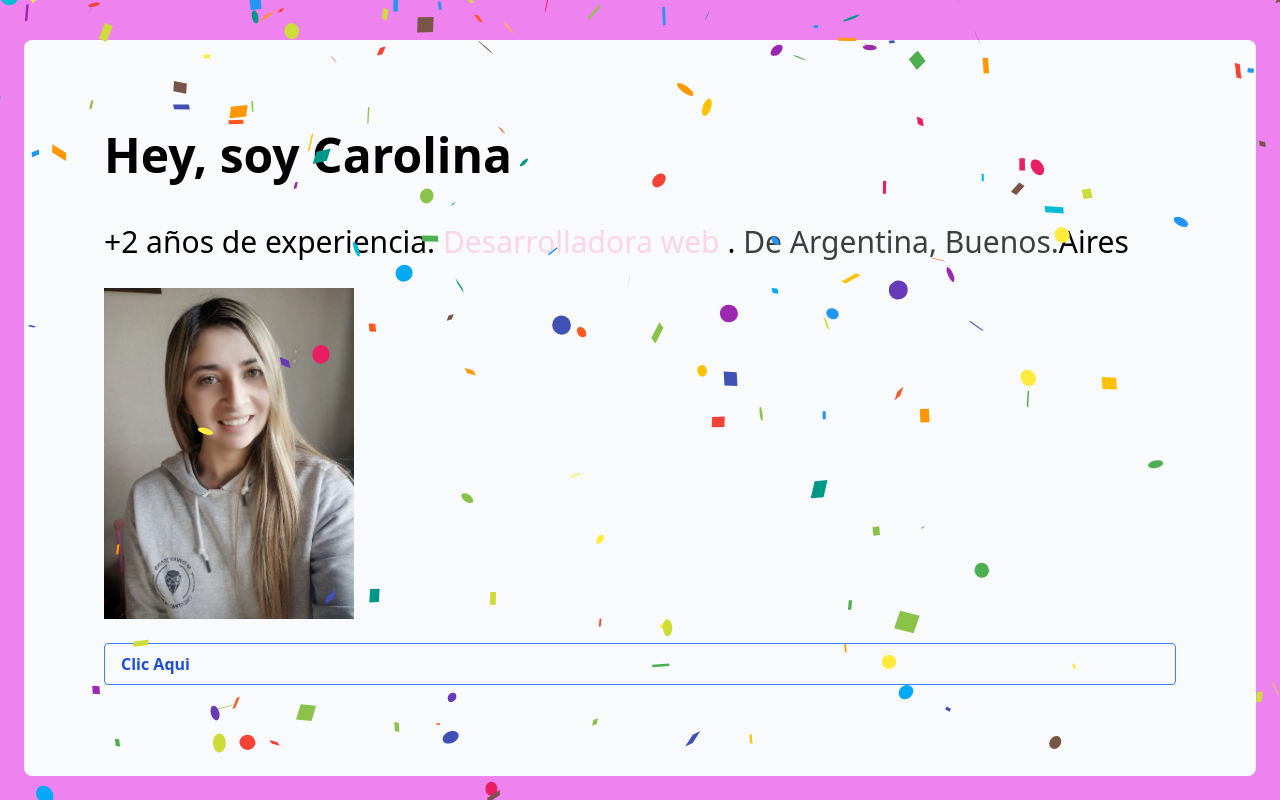
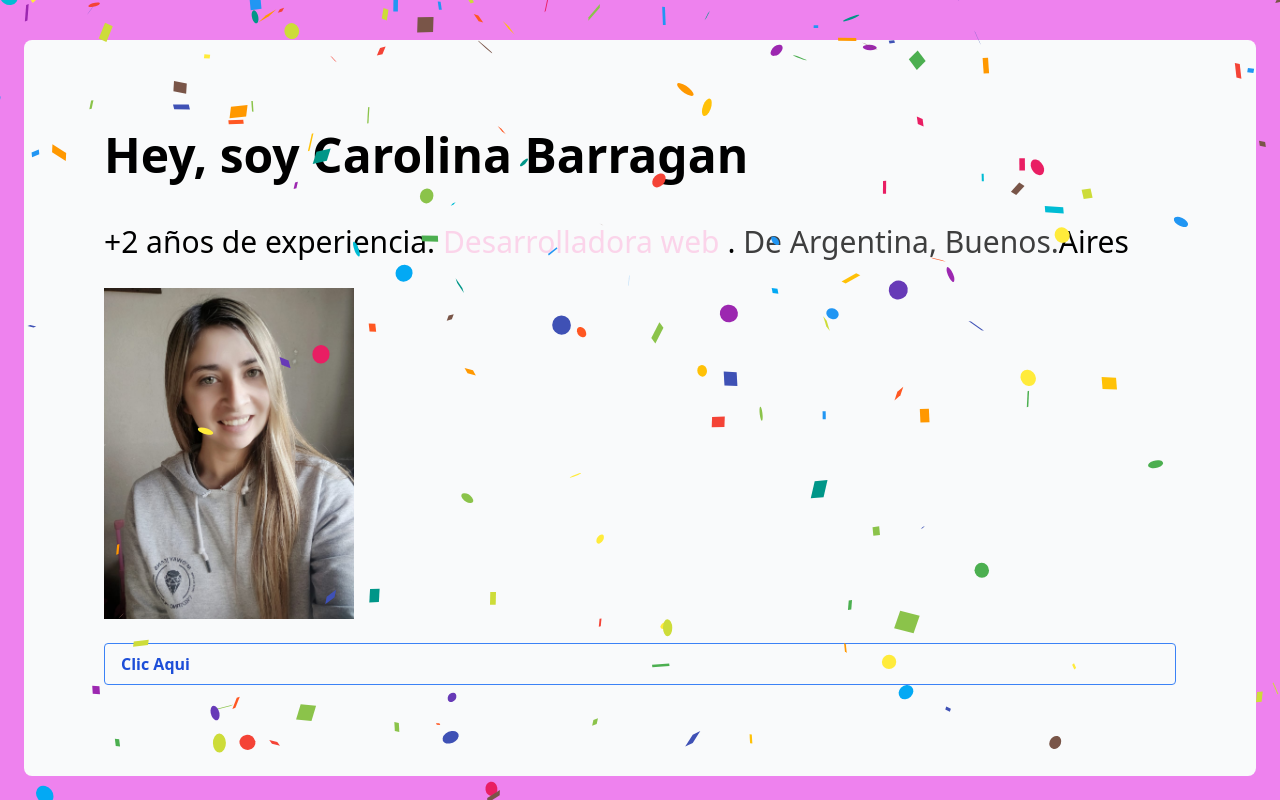
Before and after one commit to carobarragan/CarolinaPortfolio, a Next.js app: page / in a window 1280 px wide. Built offline with nearby package versions, Linux system fonts and the light colour scheme; a web font is replaced by a local one.

Commit message:
modified-name

```diff
--- a/src/app/page.tsx
+++ b/src/app/page.tsx
@@ -9,7 +9,7 @@ export default function Home() {
         <p className={`text-xl text-gray-000 md:text-3xl md:leading-normal`}>
           <div className="text-black text-5xl font-bold flex flex-row gap-x-4 pb-10">
             <Confetti />
-            Hey, soy Carolina
+            Hey, soy Carolina Barragan
           </div>
           <div className="text-grey-200/90">
             +2 años de experiencia.
```
